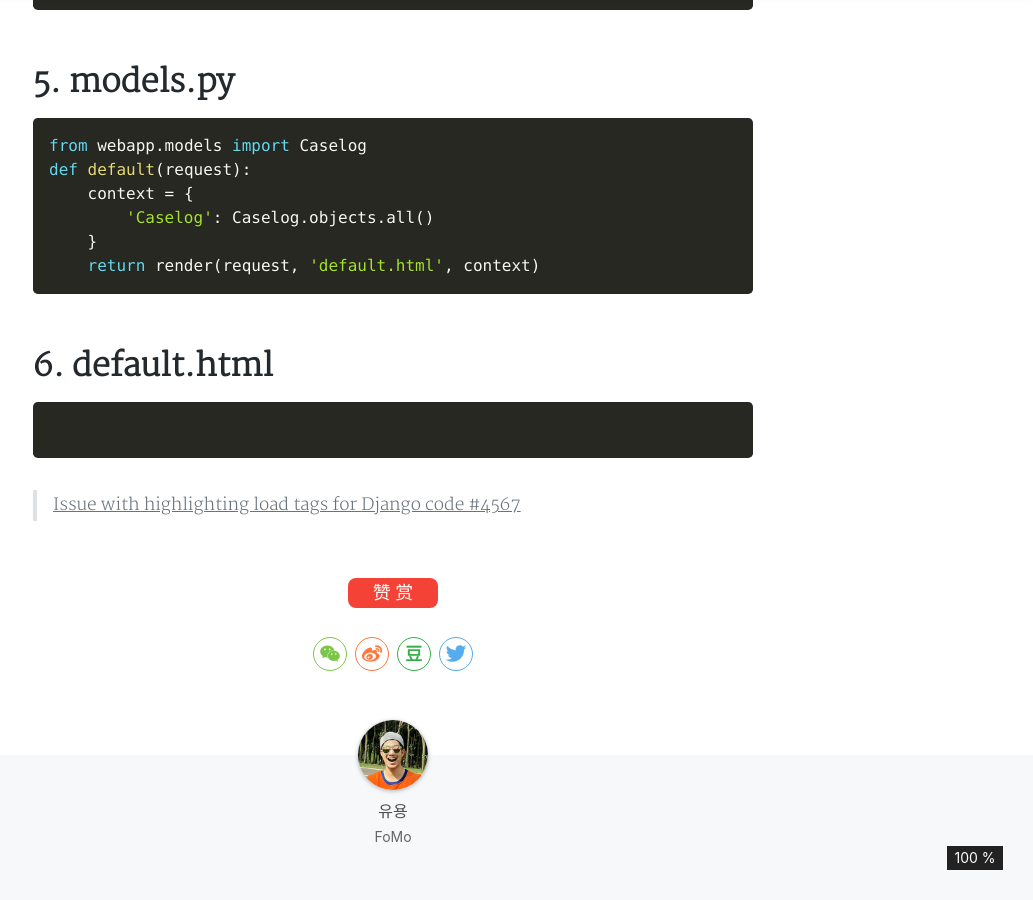
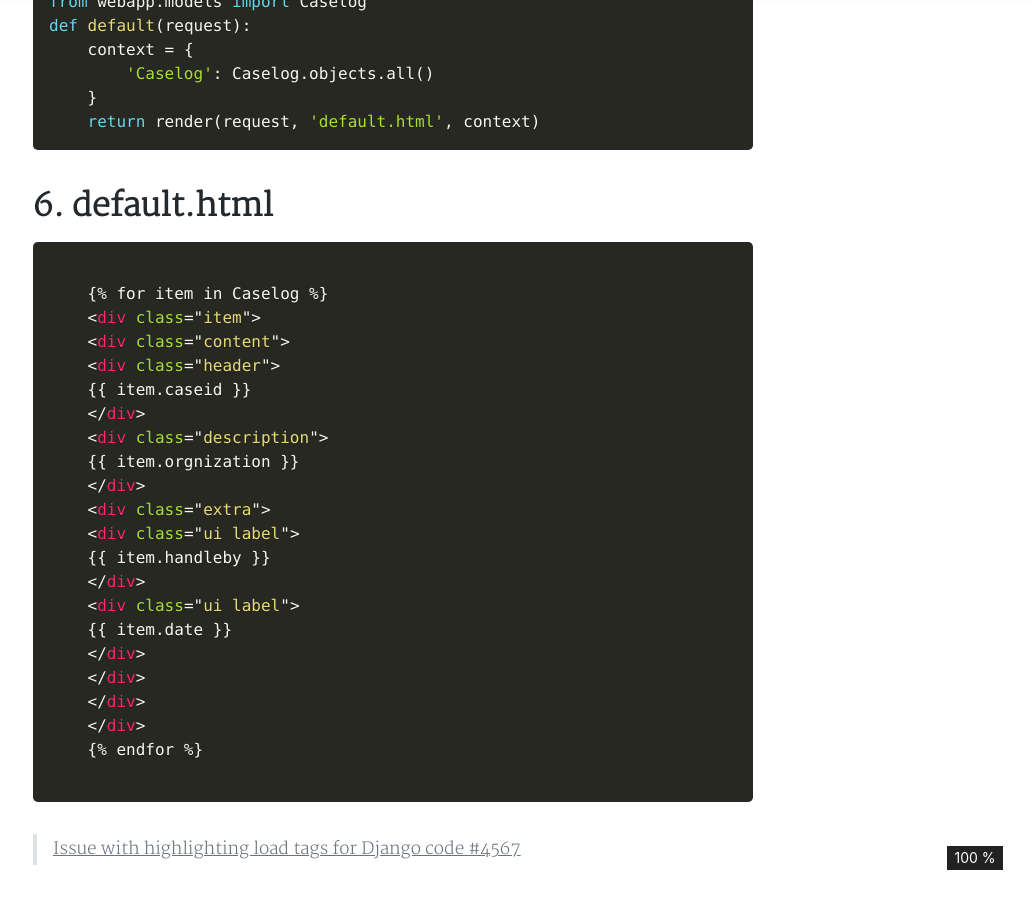
Before and after one commit to davidkorea/davidkorea.github.io, a Jekyll site: the page built from _posts/2018-02-07-django-project-blog-awms.md, in a window 1280 px wide and 900 px high, scrolled down 3951 px. Shown: the whole window, without its empty margins (247-1280 px from the left). Built offline with Jekyll 4.4.1, drawn with Linux system fonts in a browser that asks for light colours; nearby versions of some CDN libraries; comment, search, counter and statistics services are not loaded; a style sheet for code colours, icons or effects is not loaded.

````diff
--- a/_posts/2018-02-07-django-project-blog-awms.md
+++ b/_posts/2018-02-07-django-project-blog-awms.md
@@ -39,7 +39,7 @@ $ ```python manage.py runserver```
 
 ### 1.2.1 INSTALLED APPS
 
-```python
+```Python
 INSTALLED_APPS = [
 	......
   'webapp',
@@ -47,7 +47,7 @@ INSTALLED_APPS = [
 ```
 ### 1.2.2 TEMPLATES
 
-```python
+```Python
 TEMPLATES = [
 	......
   'DIRS': [os.path.join(BASE_DIR, 'templates').replace('\\', '/')],
@@ -56,7 +56,7 @@ TEMPLATES = [
 
 ### 1.2.3 STATICFILES_DIRS
 
-```python
+```Python
 	STATICFILES_DIRS = (os.path.join(BASE_DIR, "static"),)
 ```
 
@@ -75,7 +75,7 @@ Copy the css and js...files to 'static', copy html files to 'templates'
 
 You can use the datalab web that we made through [HTML Page by SemanticUI](http://davidkor.logdown.com/posts/5395351-html-page-by-semanticui) and  [Show Highcharts.js in HTML with Dropdown Menu](http://davidkor.logdown.com/posts/5404393).
 
-```python
+```Python
 {% raw %}
 {% load static %} #insert at the first line of the html file
 href="{% static 'css/semantic.css' %}" #change css path by template language
@@ -85,14 +85,14 @@ href="{% static 'css/semantic.css' %}" #change css path by template language
 
 ## 1.4. views.py
 
-```python
+```Python
 def default(request):
 	return render(request, 'default.html')
 ```
 
 ## 1.5. urls.py
 
-```python
+```Python
 from webapp.views import default
 urlpatterns = [
 	url(r'^default', default),
@@ -126,7 +126,7 @@ Superuser created successfully.
 
 # 3. Create Database in models.py
 
-```python
+```Python
 class Caselog(models.Model):
     caseid = models.CharField(null=True, blank=True,max_length=200)
     orgnization = models.CharField(null=True, blank=True,max_length=200)
@@ -144,14 +144,14 @@ $ ```python manage.py migrate```
 
 # 4.admin.py
 Add data that you want to manage in admin console.
-```python
+```Python
 from webapp.models import Caselog
 admin.site.register(Caselog)
 ```
 
 # 5. models.py
 
-```python
+```Python
 from webapp.models import Caselog
 def default(request):
     context = {
@@ -162,26 +162,28 @@ def default(request):
 # 6. default.html
 
 ```html
-{% for item in Caselog %}
-<div class="item">
-<div class="content">
-<div class="header">
-{{ item.caseid }}
-</div>
-<div class="description">
-{{ item.orgnization }}
-</div>
-<div class="extra">
-<div class="ui label">
-{{ item.handleby }}
-</div>
-<div class="ui label">
-{{ item.date }}
-</div>
-</div>
-</div>
-</div>
-{% endfor %}
+	{% raw %}
+	{% for item in Caselog %}
+	<div class="item">
+	<div class="content">
+	<div class="header">
+	{{ item.caseid }}
+	</div>
+	<div class="description">
+	{{ item.orgnization }}
+	</div>
+	<div class="extra">
+	<div class="ui label">
+	{{ item.handleby }}
+	</div>
+	<div class="ui label">
+	{{ item.date }}
+	</div>
+	</div>
+	</div>
+	</div>
+	{% endfor %}
+	{% endraw %}
 ```
 
 >  [Issue with highlighting load tags for Django code #4567](https://github.com/jekyll/jekyll/issues/4567)
````
Also changed, not shown: _posts/2018-02-07-first-try.md (+12 -3 lines), 3 other files.
